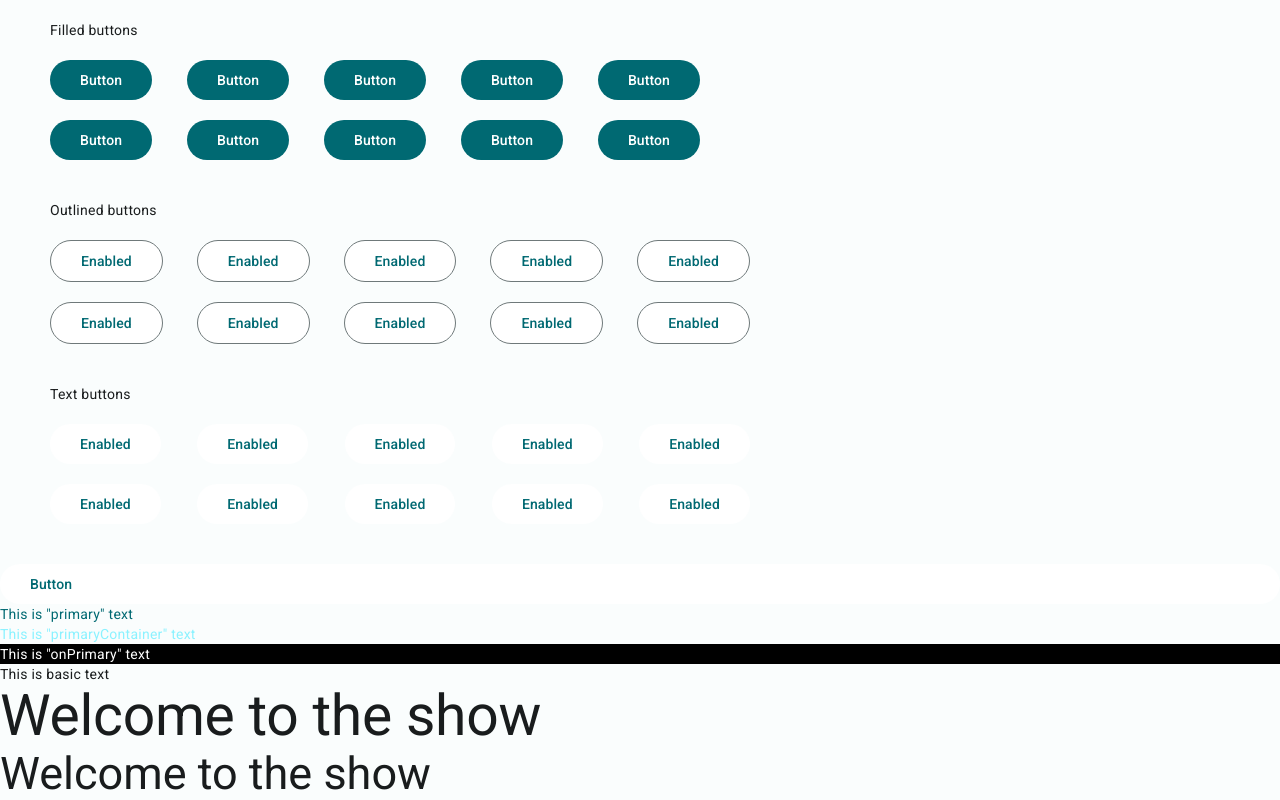
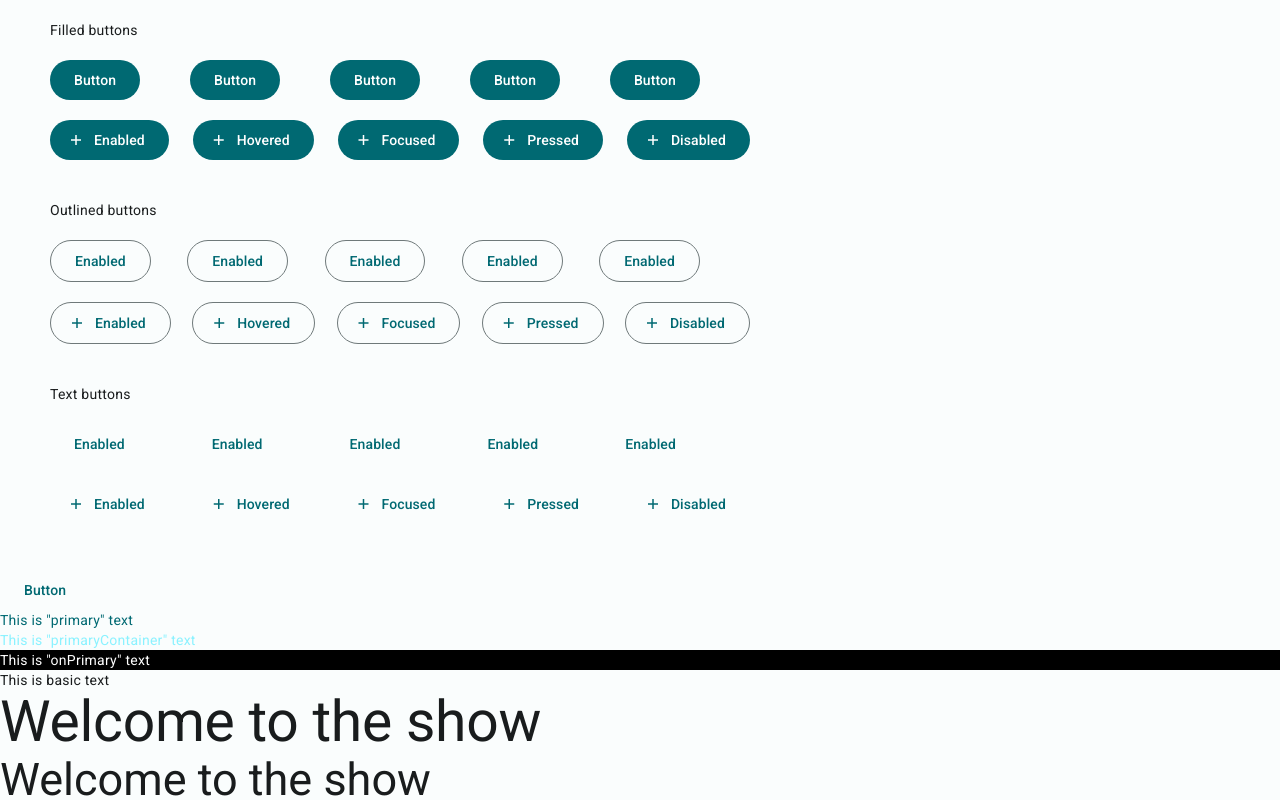
Before and after one commit to OlyaLev/LearningReact, a React (Create React App) app: page / in a window 1280 px wide. Shown: the top 800 px of the page. Built offline with nearby package versions, Linux system fonts and the light colour scheme.

Commit message:
feat: add start icon to buttons

```diff
--- a/src/App.tsx
+++ b/src/App.tsx
@@ -32,13 +32,23 @@ function App() {
             alignItems="center"
             mt="20px"
             mb="40px"
-            width="650px"
+            width="700px"
           >
-            <Button variant="filled">Button</Button>
-            <Button variant="filled">Button</Button>
-            <Button variant="filled">Button</Button>
-            <Button variant="filled">Button</Button>
-            <Button variant="filled">Button</Button>
+            <Button variant="filled" startIcon={<Icon icon="add" fontSize="20px" />}>
+              Enabled
+            </Button>
+            <Button variant="filled" startIcon={<Icon icon="add" fontSize="20px" />}>
+              Hovered
+            </Button>
+            <Button variant="filled" startIcon={<Icon icon="add" fontSize="20px" />}>
+              Focused
+            </Button>
+            <Button variant="filled" startIcon={<Icon icon="add" fontSize="20px" />}>
+              Pressed
+            </Button>
+            <Button variant="filled" startIcon={<Icon icon="add" fontSize="20px" />}>
+              Disabled
+            </Button>
           </Box>
         </Box>
         <Typography>Outlined buttons</Typography>
@@ -48,7 +58,7 @@ function App() {
             justifyContent="spaceBetween"
             alignItems="center"
             mt="20px"
-            width="700px"
+            width="650px"
           >
             <Button variant="outlined">Enabled</Button>
             <Button variant="outlined">Enabled</Button>
@@ -64,11 +74,21 @@ function App() {
             mb="40px"
             width="700px"
           >
-            <Button variant="outlined">Enabled</Button>
-            <Button variant="outlined">Enabled</Button>
-            <Button variant="outlined">Enabled</Button>
-            <Button variant="outlined">Enabled</Button>
-            <Button variant="outlined">Enabled</Button>
+            <Button variant="outlined" startIcon={<Icon icon="add" fontSize="20px" />}>
+              Enabled
+            </Button>
+            <Button variant="outlined" startIcon={<Icon icon="add" fontSize="20px" />}>
+              Hovered
+            </Button>
+            <Button variant="outlined" startIcon={<Icon icon="add" fontSize="20px" />}>
+              Focused
+            </Button>
+            <Button variant="outlined" startIcon={<Icon icon="add" fontSize="20px" />}>
+              Pressed
+            </Button>
+            <Button variant="outlined" startIcon={<Icon icon="add" fontSize="20px" />}>
+              Disabled
+            </Button>
           </Box>
         </Box>
         <Typography>Text buttons</Typography>
@@ -78,7 +98,7 @@ function App() {
             justifyContent="spaceBetween"
             alignItems="center"
             mt="20px"
-            width="700px"
+            width="650px"
           >
             <Button variant="text">Enabled</Button>
             <Button variant="text">Enabled</Button>
@@ -94,11 +114,21 @@ function App() {
             mb="40px"
             width="700px"
           >
-            <Button variant="text">Enabled</Button>
-            <Button variant="text">Enabled</Button>
-            <Button variant="text">Enabled</Button>
-            <Button variant="text">Enabled</Button>
-            <Button variant="text">Enabled</Button>
+            <Button variant="text" startIcon={<Icon icon="add" fontSize="20px" />}>
+              Enabled
+            </Button>
+            <Button variant="text" startIcon={<Icon icon="add" fontSize="20px" />}>
+              Hovered
+            </Button>
+            <Button variant="text" startIcon={<Icon icon="add" fontSize="20px" />}>
+              Focused
+            </Button>
+            <Button variant="text" startIcon={<Icon icon="add" fontSize="20px" />}>
+              Pressed
+            </Button>
+            <Button variant="text" startIcon={<Icon icon="add" fontSize="20px" />}>
+              Disabled
+            </Button>
           </Box>
         </Box>
       </Box>
--- a/src/Button/Button.module.css
+++ b/src/Button/Button.module.css
@@ -4,7 +4,7 @@
 }
 
 .mainColors {
-  background-color: var(--md-sys-color-on-primary-light);
+  background-color: unset;
 }
 
 .filledButton {
--- a/src/Button/Button.tsx
+++ b/src/Button/Button.tsx
@@ -1,7 +1,8 @@
+import styles from './Button.module.css';
 import { Typography } from '../Typography/Typography';
 import { Box } from '../Box/Box';
-import styles from './Button.module.css';
 import { type ReactNode } from 'react';
+
 type Props = {
   fullWidth?: boolean;
   /**
@@ -10,25 +11,45 @@ type Props = {
    * <Button variant="outlined">Click me!</Button>
    */
   variant?: 'outlined' | 'filled' | 'text';
+  /**
+   * Prop to add an icon from MD3
+   * @example
+   * <Button startIcon={<Icon icon="search"/>}>Click me!</Button>
+   */
+  startIcon?: ReactNode;
   children?: ReactNode;
 };
+
 const colorType = {
   outlined: 'primary',
   text: 'primary',
   filled: 'onPrimary',
 } as const;
+
+const paddingType = {
+  iconPadding: '16px',
+  noIconPadding: '24px',
+} as const;
+
+const marginType = {
+  iconMargin: '8px',
+  noIconMargin: '0px',
+} as const;
+
 /**
  * Button component, implementing **Material Design 3** buttons. Use prop `variant` to choose which button
  * from material design spec to use
  * @see https://m3.material.io/components/buttons/overview
  */
 export const Button = (props: Props) => {
-  const { children, fullWidth, variant = 'text' } = props;
+  const { children, fullWidth, variant = 'text', startIcon } = props;
   const fullWidthStyle = fullWidth ? styles.fullWidth : '';
   const outlinedStyle = variant === 'outlined' ? styles.outlinedButton : '';
   const mainColorsStyle = variant === 'filled' ? '' : styles.mainColors;
   const filledStyle = variant === 'filled' ? styles.filledButton : '';
   const colorStyle = colorType[variant];
+  const paddingLeft = startIcon ? paddingType.iconPadding : paddingType.noIconPadding;
+  const marginRight = startIcon ? marginType.iconMargin : marginType.noIconMargin;
   return (
     <button
       className={
@@ -43,9 +64,12 @@ export const Button = (props: Props) => {
         outlinedStyle
       }
     >
-      <Box p="10px 30px">
+      <Box py="10px" pr="24px" pl={paddingLeft}>
         <Typography color={colorStyle} variant="labelLarge">
-          {children}
+          <Box>
+            <Box mr={marginRight}>{startIcon}</Box>
+            {children}
+          </Box>
         </Typography>
       </Box>
     </button>
--- a/src/Icon/Icon.tsx
+++ b/src/Icon/Icon.tsx
@@ -18,7 +18,7 @@ type Props = {
   /**
    * Prop to establish the size of icon
    * @example
-   * <Icon fontSize="10px"></Icon>
+   * <Icon icon="search" fontSize="10px"></Icon>
    */
   fontSize?: string;
 };
@@ -30,10 +30,8 @@ export const Icon = (props: Props) => {
   const { fontSize, icon } = props;
   const iconFontSize: CSSProperties = { fontSize: fontSize };
   return (
-    <div>
-      <span style={iconFontSize} className="material-symbols-outlined">
-        {icon}
-      </span>
-    </div>
+    <span style={iconFontSize} className="material-symbols-outlined">
+      {icon}
+    </span>
   );
 };
--- a/src/index.tsx
+++ b/src/index.tsx
@@ -3,9 +3,9 @@ import ReactDOM from 'react-dom/client';
 import './index.css';
 import App from './App';
 import reportWebVitals from './reportWebVitals';
-let qwe = document.getElementById('root');
-if (document.getElementById('root') !== null) {
-  const root = ReactDOM.createRoot(document.getElementById('root'));
+const qwe = document.getElementById('root');
+if (qwe !== null) {
+  const root = ReactDOM.createRoot(qwe);
   root.render(
     <React.StrictMode>
       <App />
```
Also changed, not shown: src/theme.light.css (indentation only).
